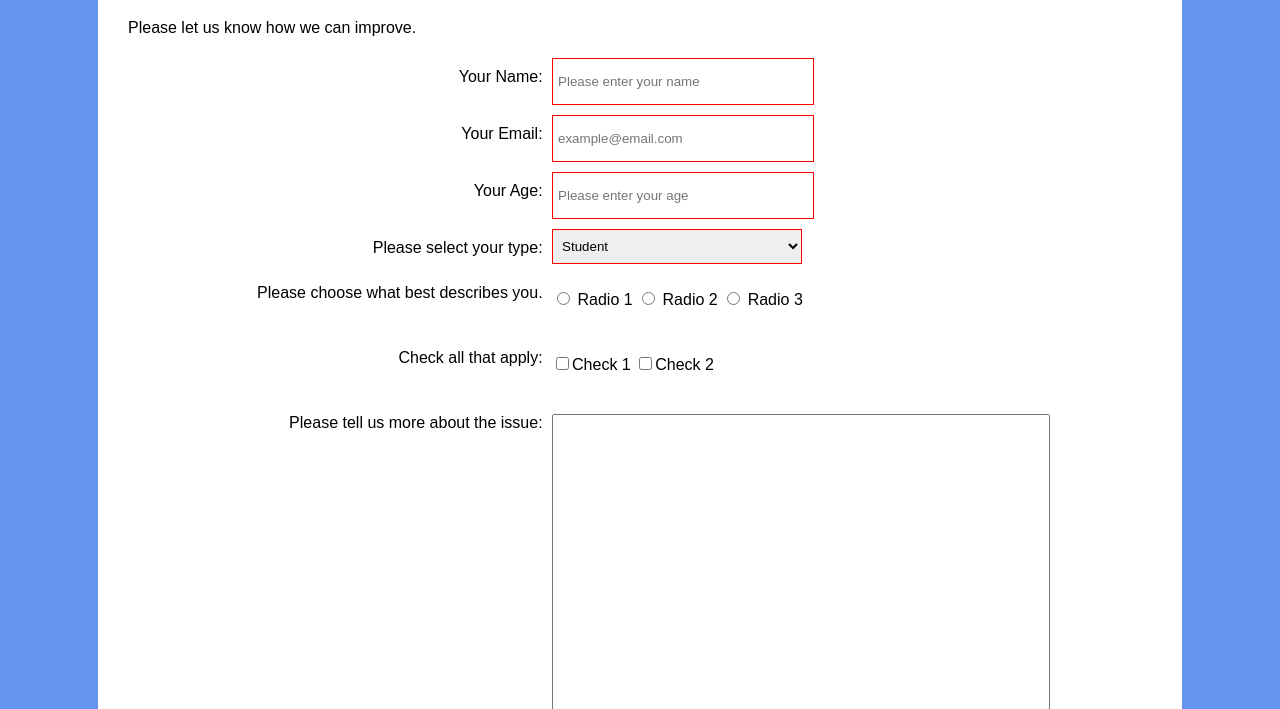
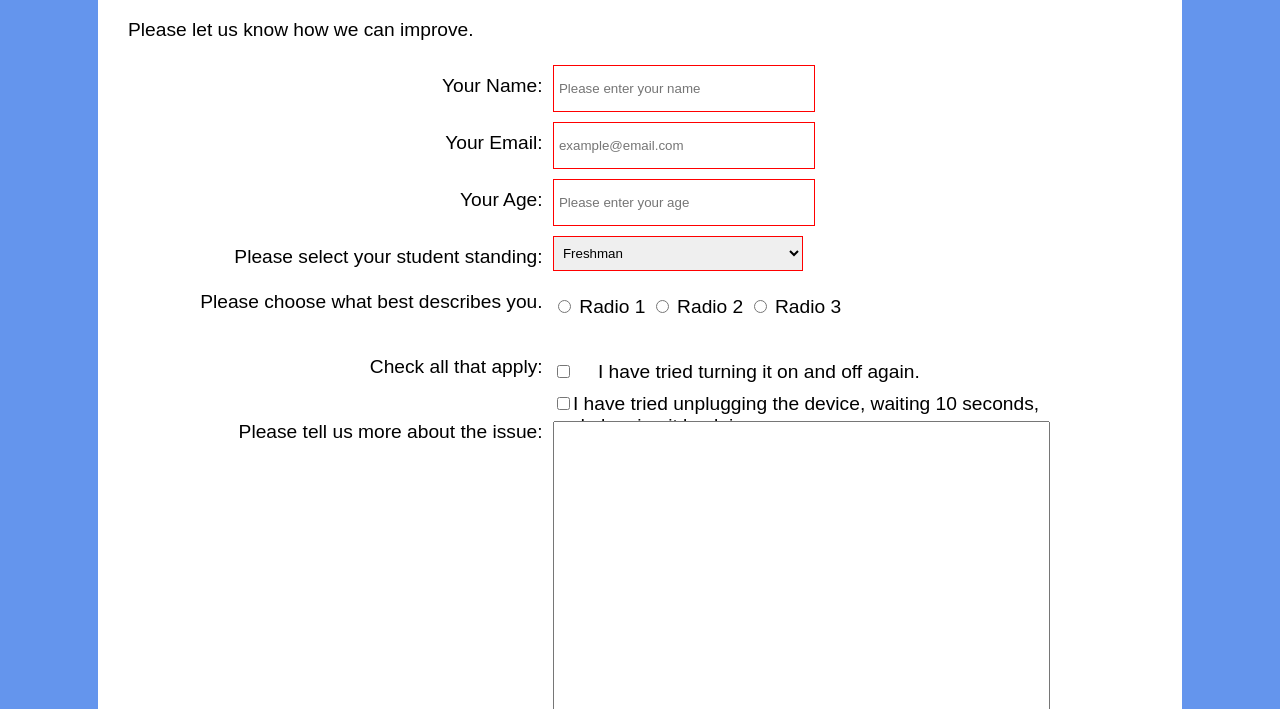
Before and after one commit to geraldiner/survey-form, a plain HTML site: page index.html in a window 1280 px wide. Shown: the part 91-800 px from the top of the page. Drawn offline with Linux system fonts and the light colour scheme.

Commit message:
updated css

```diff
--- a/index.html
+++ b/index.html
@@ -36,15 +36,15 @@
 
             <div class="row">
             	<div class="left">
-            		Please select your type:
+            		Please select your student standing:
             	</div>
             	<div class="right">
             		<select name="dropchoices" class="input-field" id="dropdown" class="dropdown">
 						<option disabled value>Select an option</option>
-						<option value="student">Student</option>
-						<option value="job">Full Time Job</option>
-						<option value="learner">Full Time Learner</option>
-						<option value="preferNo">Prefer not to say</option>
+						<option value="student">Freshman</option>
+						<option value="job">Sophomore</option>
+						<option value="learner">Junior</option>
+						<option value="preferNo">Senior</option>
 						<option value="other">Other</option>
             		</select>
             	</div>
@@ -66,8 +66,8 @@
             <div class="row">
             	<div class="left">Check all that apply: </div>
             	<div id="checks" class="right">
-            		<input id="check1" type="checkbox" name="checkchoice" value="1"><label for="check1">Check 1 </label>
-            		<input id="check2" type="checkbox" name="checkchoice" value="2"><label for="check2">Check 2 </label>
+            		<div class="check-choice"><input id="check1" type="checkbox" name="checkchoice" value="1"><label for="check1" class="check-label">I have tried turning it on and off again. </label></div>
+            		<div class="check-choice"><input id="check2" type="checkbox" name="checkchoice" value="2"><label for="check2" id="check-label">I have tried unplugging the device, waiting 10 seconds, and plugging it back in. </label></div>
             	</div>
             </div>
             <div class="row">
--- a/main.css
+++ b/main.css
@@ -18,7 +18,8 @@ h1#title {
 	text-align: center;
 }
 
-.row {
+p, form {
+	font-size: 1.2em;
 }
 
 .left {
@@ -51,6 +52,19 @@ h1#title {
 	margin: 5px 0;
 }
 
+.check-choice {
+	float: left;
+	margin-right: 5px;
+}
+
+.check-label {
+  position: relative;
+  left: 15px;
+  margin-left: 10px;
+  display: inline-block;
+  padding-bottom: 10px;
+}
+
 textarea {
 	width: 100%;
 	margin-top: 15px;
```
